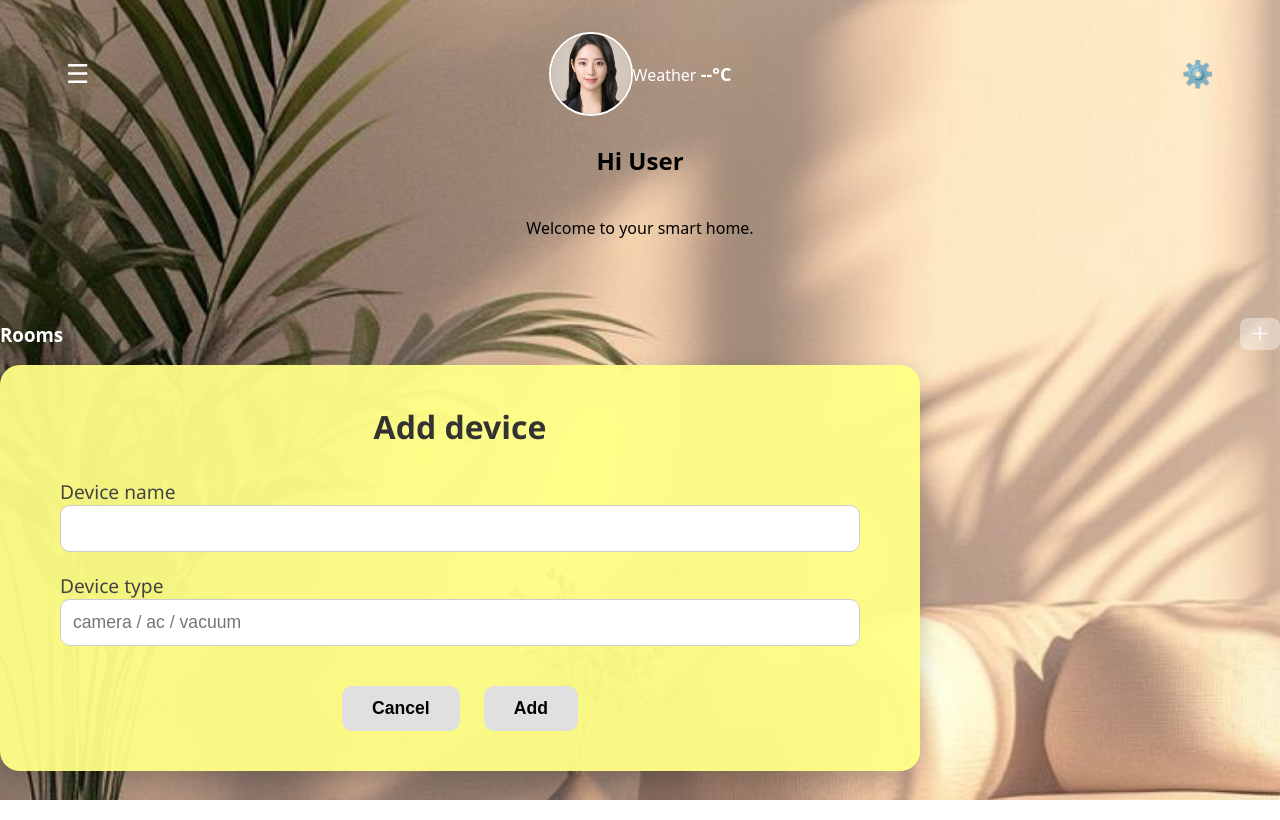
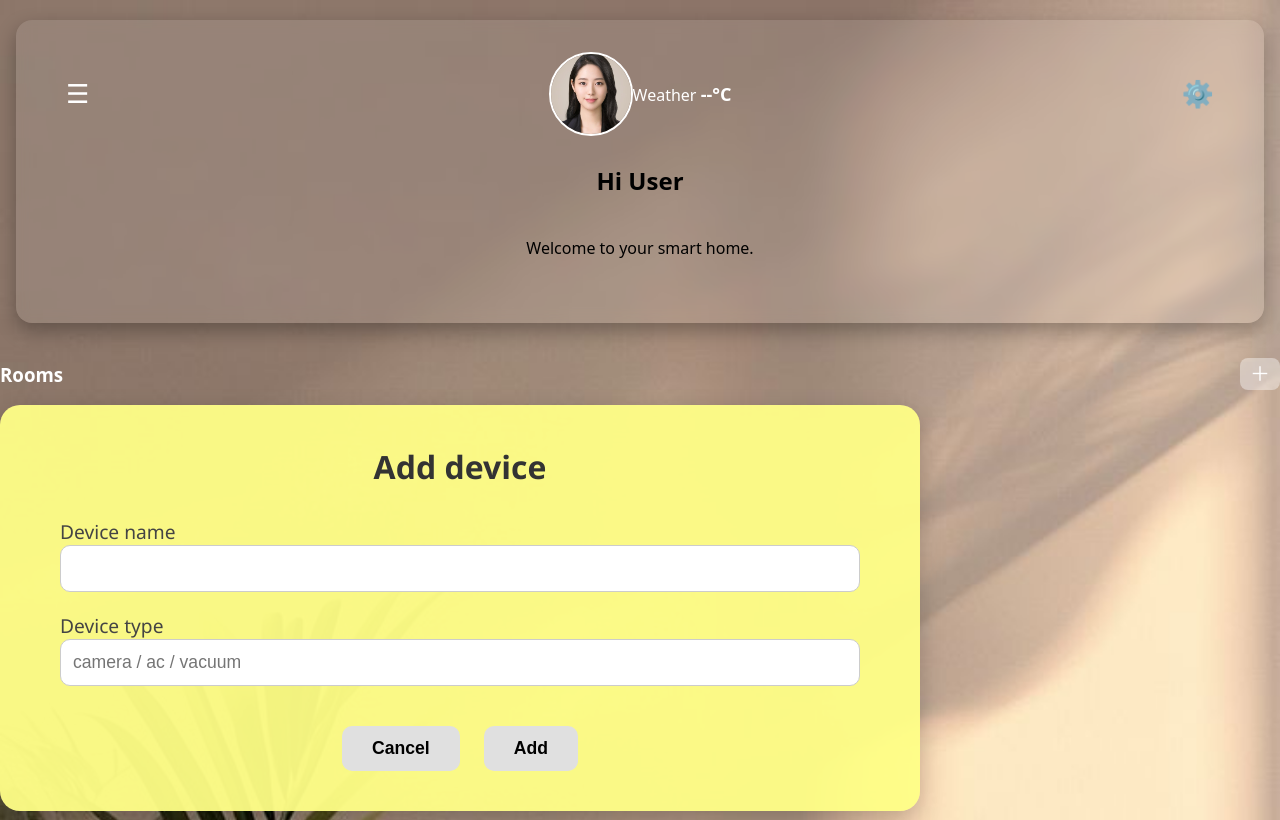
Before and after one commit to khairykrayyem/livesmart-client, a website: page client/user.html in a window 1280 px wide. Drawn offline with Linux system fonts and the light colour scheme.

Commit message:
edit user.css

```diff
--- a/client/css/styles/user.css
+++ b/client/css/styles/user.css
@@ -1,4 +1,4 @@
-/* === רקע והגדרות בסיס === */
+/*  רקע והגדרות בסיס  */
 body.user-page,
 body.dashboard-page {
   margin: 0;
@@ -30,6 +30,15 @@
   margin-bottom: 40px;
 }
 
+.admin-box {
+  background-color: rgba(240, 240, 240, 0.1); /* אפור שקוף */
+  border-radius: 16px;
+  padding: 20px;
+  margin: 20px auto;
+  backdrop-filter: blur(6px); /* אפקט מודרני */
+  box-shadow: 0 8px 20px rgba(0, 0, 0, 0.3);
+  max-width: 800px;
+}
 /* כפתור תפריט וכפתור הגדרות בצדדים */
 .menu-btn,
 .settings-btn {
```
